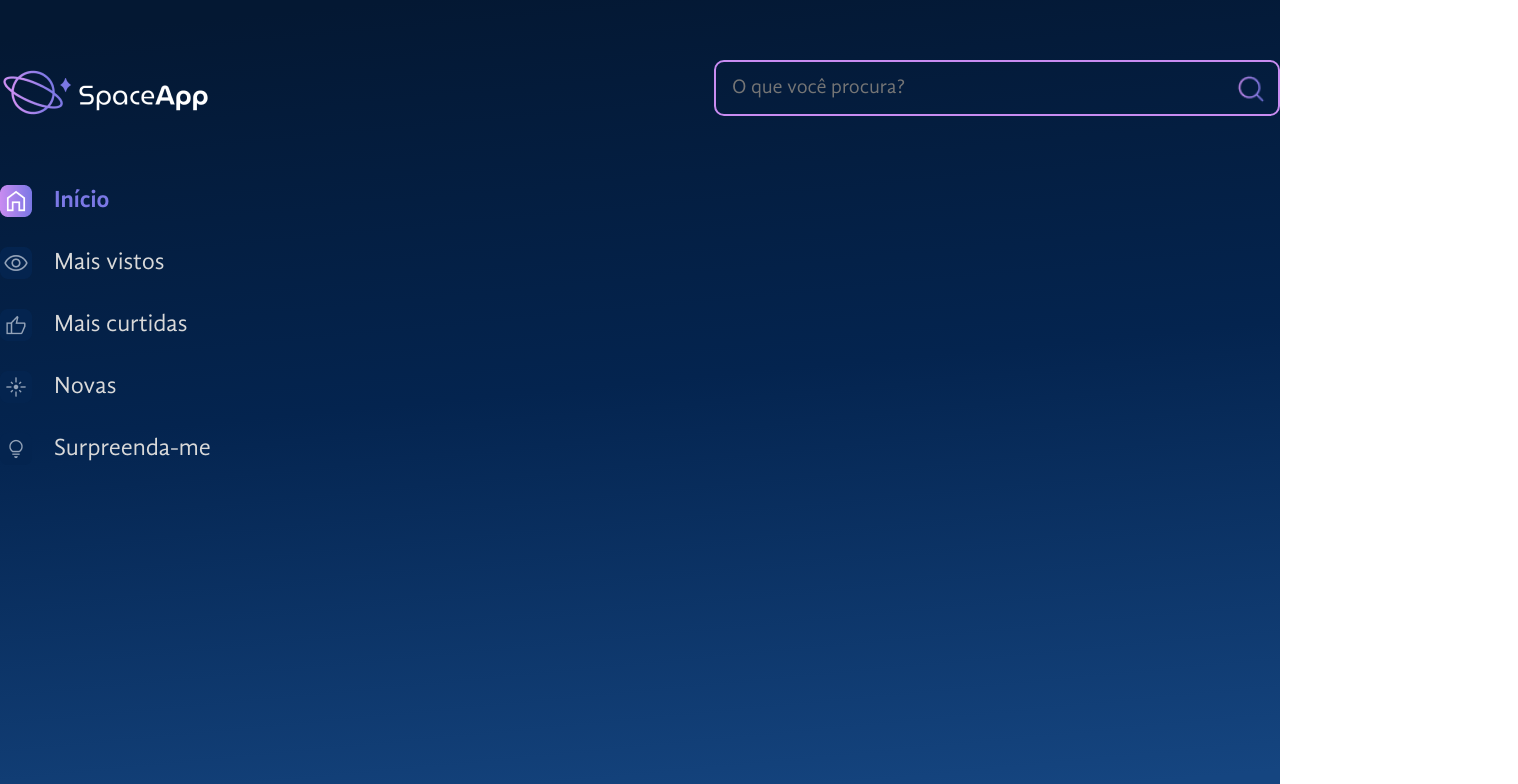
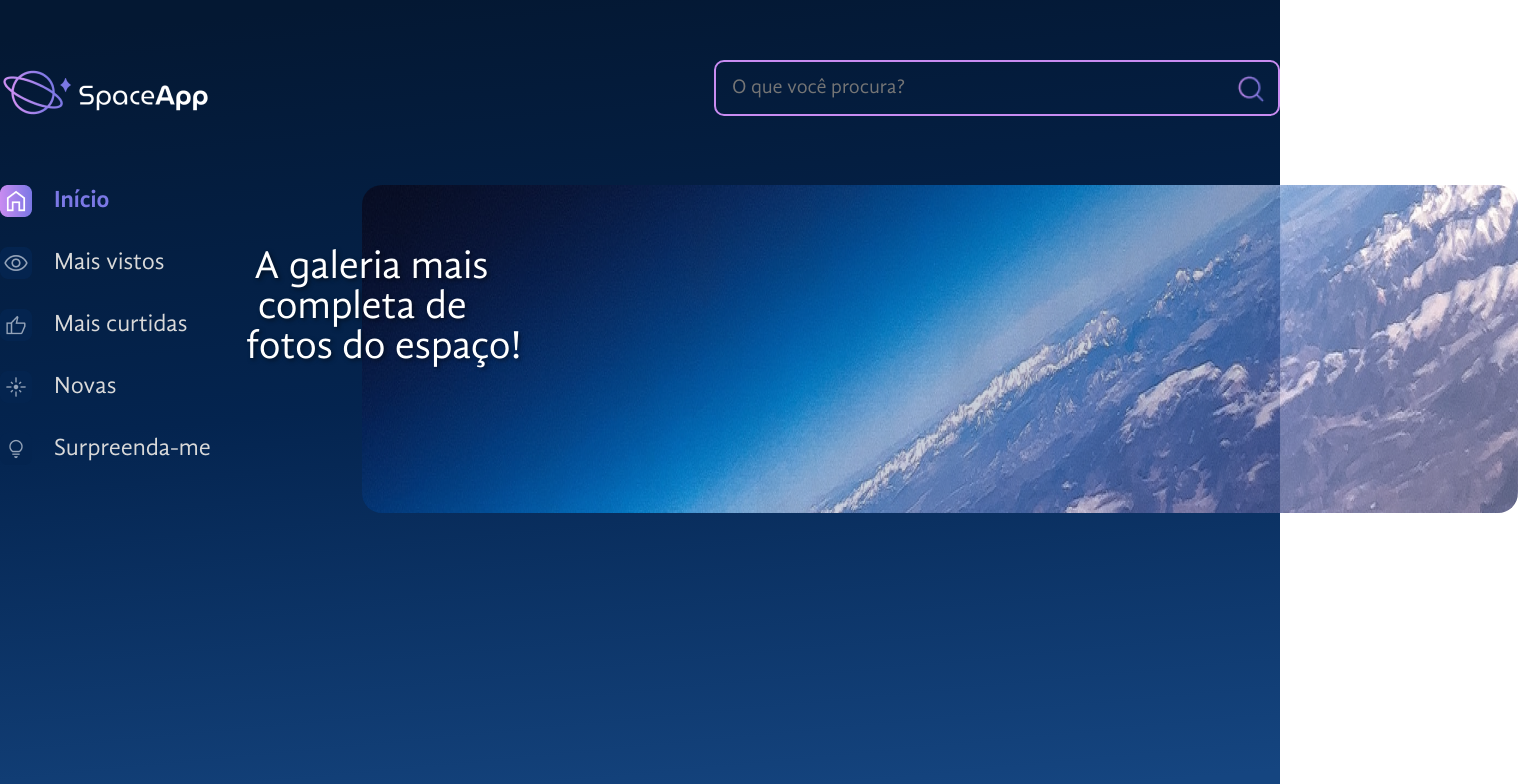
Before and after one commit to leviutima/spaceApp, a React (Vite) app: page / in a window 1280 px wide. Shown: the top 784 px of the page, 1518 px wide, since content can reach past the window. Built offline with nearby package versions, Linux system fonts and the light colour scheme.

Commit message:
Adicionando banner

```diff
--- a/src/App.jsx
+++ b/src/App.jsx
@@ -2,6 +2,7 @@ import styled from "styled-components"
 import EstilosGlobais from "./components/GlobalStyle/Index"
 import Header from "./components/Header/Index"
 import BarraLateral from "./components/BarraLateral/Index"
+import Banner from "./components/Banner/Index"
 
 
 const FundoGradiente = styled.div`
@@ -9,7 +10,10 @@ const FundoGradiente = styled.div`
   width: 100%;
   min-height: 100vh;
 `
-
+const Section = styled.section `
+  display: flex;
+  gap: 150px;
+`
 
 
 function App() {
@@ -20,7 +24,10 @@ function App() {
       <FundoGradiente>
         <EstilosGlobais />
           <Header/>
-          <BarraLateral/>
+          <Section>
+            <BarraLateral/>
+            <Banner/>
+          </Section>
       </FundoGradiente>
     </>
   )
--- /dev/null
+++ b/src/components/Banner/Index.jsx
@@ -0,0 +1,63 @@
+import styled from "styled-components"
+
+const BannerSyle = styled.img `
+    width: 1400px;
+    height: 328px;
+    top: 192px;
+    left: 260px;
+    opacity: 80%;
+    border-radius: 20px;
+`
+
+
+const TextoImg = styled.h1 `
+  position: absolute;
+  top: 30%;
+  left: 29%;
+  transform: translate(-50%, -50%);
+  color: #ffff;
+  font-size: 40px;
+  line-height: 48px;
+  font-weight: 400;
+  text-shadow: 2px 2px 4px rgba(0,0,0,0.5);
+  white-space: pre-wrap;
+`
+
+const TextoImgQuebra = styled.h1 `
+    position: absolute;
+    top: 35%;
+    left: 28.3%;
+    transform: translate(-50%, -50%);
+    color: #ffff;
+    font-size: 40px;
+    line-height: 48px;
+    font-weight: 400;
+    text-shadow: 2px 2px 4px rgba(0,0,0,0.5);
+    white-space: pre-wrap;
+`
+const TextoImgQuebraLast = styled.h1 `
+    position: absolute;
+    top: 40%;
+    left: 30%;
+    transform: translate(-50%, -50%);
+    color: #ffff;
+    font-size: 40px;
+    line-height: 48px;
+    font-weight: 400;
+    text-shadow: 2px 2px 4px rgba(0,0,0,0.5);
+    white-space: pre-wrap;
+`
+
+
+const Banner = () => {
+    return(
+        <>
+        <BannerSyle src="/banner.png" ></BannerSyle>
+        <TextoImg>A galeria mais</TextoImg>
+        <TextoImgQuebra>completa de</TextoImgQuebra>
+        <TextoImgQuebraLast>fotos do espaço!</TextoImgQuebraLast>
+        </>
+    )
+}
+
+export default Banner
```
Also changed, not shown: public/banner.png (added).
